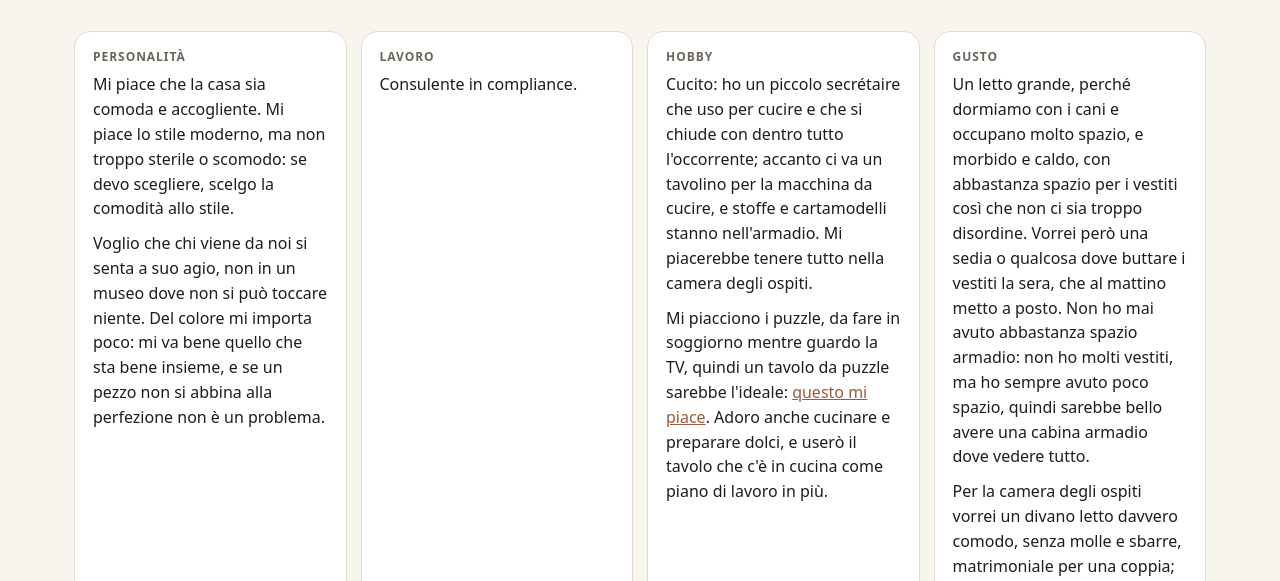
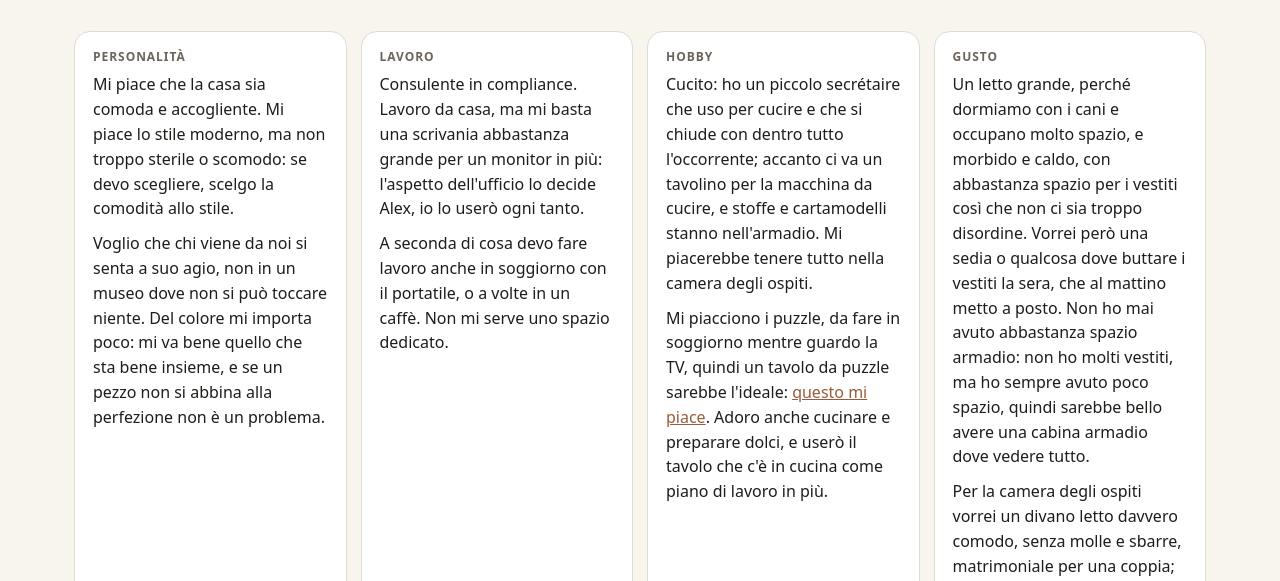
Before and after one commit to ellyon17/via-locchi, a plain HTML site: page jemilah.html in a window 1280 px wide. Shown: the part 219-800 px from the top of the page. Drawn offline with Linux system fonts and the light colour scheme.

Commit message:
Jemilah: add her working habits to the Lavoro box
Co-Authored-By: Claude Sonnet 5.5 <noreply@anthropic.com>
Claude-Session: https://claude.ai/code/session_01X61KNFJ4b3w6afVbotRv3w

```diff
--- a/jemilah.html
+++ b/jemilah.html
@@ -18,7 +18,7 @@
 <main>
   <section class="about" lang="it">
     <div class="acard"><b>Personalità</b><p>Mi piace che la casa sia comoda e accogliente. Mi piace lo stile moderno, ma non troppo sterile o scomodo: se devo scegliere, scelgo la comodità allo stile.</p><p>Voglio che chi viene da noi si senta a suo agio, non in un museo dove non si può toccare niente. Del colore mi importa poco: mi va bene quello che sta bene insieme, e se un pezzo non si abbina alla perfezione non è un problema.</p></div>
-    <div class="acard"><b>Lavoro</b><p>Consulente in compliance.</p></div>
+    <div class="acard"><b>Lavoro</b><p>Consulente in compliance. Lavoro da casa, ma mi basta una scrivania abbastanza grande per un monitor in più: l'aspetto dell'ufficio lo decide Alex, io lo userò ogni tanto.</p><p>A seconda di cosa devo fare lavoro anche in soggiorno con il portatile, o a volte in un caffè. Non mi serve uno spazio dedicato.</p></div>
     <div class="acard"><b>Hobby</b><p>Cucito: ho un piccolo secrétaire che uso per cucire e che si chiude con dentro tutto l'occorrente; accanto ci va un tavolino per la macchina da cucire, e stoffe e cartamodelli stanno nell'armadio. Mi piacerebbe tenere tutto nella camera degli ospiti.</p><p>Mi piacciono i puzzle, da fare in soggiorno mentre guardo la TV, quindi un tavolo da puzzle sarebbe l'ideale: <a href="https://www.motea.com/it/tavola-puzzle-in-legno-divit-hp16-base-puzzle-per-1500-pezzi-con-cassetti-e-richiudibile-a722390-0" rel="noopener">questo mi piace</a>. Adoro anche cucinare e preparare dolci, e userò il tavolo che c'è in cucina come piano di lavoro in più.</p></div>
     <div class="acard"><b>Gusto</b><p>Un letto grande, perché dormiamo con i cani e occupano molto spazio, e morbido e caldo, con abbastanza spazio per i vestiti così che non ci sia troppo disordine. Vorrei però una sedia o qualcosa dove buttare i vestiti la sera, che al mattino metto a posto. Non ho mai avuto abbastanza spazio armadio: non ho molti vestiti, ma ho sempre avuto poco spazio, quindi sarebbe bello avere una cabina armadio dove vedere tutto.</p><p>Per la camera degli ospiti vorrei un divano letto davvero comodo, senza molle e sbarre, matrimoniale per una coppia; probabilmente aggiungerò un coprimaterasso in schiuma, perché i materassi dei divani letto sono sempre troppo sottili. In cucina faremo soprattutto colazione e caffè; i pasti si faranno per lo più in sala da pranzo o davanti alla TV.</p></div>
   </section>
```
